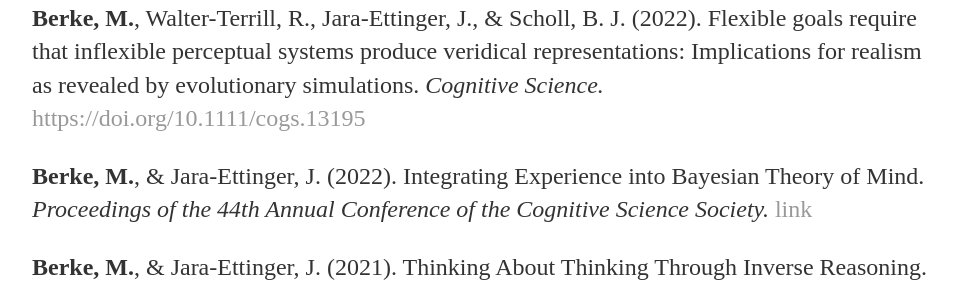
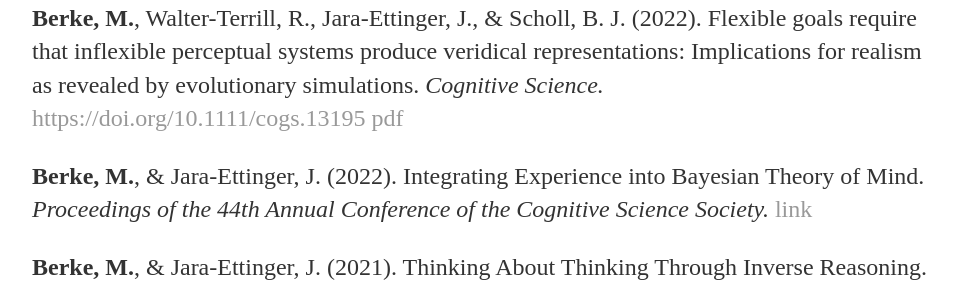
Before and after one commit to marleneberke/marleneberke.github.io, a Jekyll site: the page built from publications.html, in a window 1280 px wide. Shown: the part 287-578 px from the top of the page, without its empty margins (160-1117 px from the left). Built offline with Jekyll 4.4.1, drawn with Linux system fonts in a browser that asks for light colours.

Commit message:
Update publications.html

```diff
--- a/publications.html
+++ b/publications.html
@@ -7,7 +7,7 @@
 
 <p><b>Berke, M.</b>, Azerbayev, Z., Belledonne, M., Tavares, Z., & Jara-Ettinger, J. (<i>under review</i>). MetaCOG: Learning a metacognition to recover what objects are actually there. <a href="https://github.com/marleneberke/marleneberke.github.io/raw/main/METACOG.pdf">preprint</a> </p>
 
-<p><b>Berke, M.</b>, Walter-Terrill, R., Jara-Ettinger, J., & Scholl, B. J. (2022). Flexible goals require that inflexible perceptual systems produce veridical representations: Implications for realism as revealed by evolutionary simulations. <i>Cognitive Science.</i>  <a href="https://doi.org/10.1111/cogs.13195">https://doi.org/10.1111/cogs.13195</a> </p>
+<p><b>Berke, M.</b>, Walter-Terrill, R., Jara-Ettinger, J., & Scholl, B. J. (2022). Flexible goals require that inflexible perceptual systems produce veridical representations: Implications for realism as revealed by evolutionary simulations. <i>Cognitive Science.</i>  <a href="https://doi.org/10.1111/cogs.13195">https://doi.org/10.1111/cogs.13195</a> <a href="https://github.com/marleneberke/marleneberke.github.io/raw/main/FlexibleGoals.pdf">pdf</a> </p>
 
 <p><b>Berke, M.</b>, & Jara-Ettinger, J. (2022). Integrating Experience into Bayesian Theory of Mind. <i>Proceedings of the 44th Annual Conference of the Cognitive Science Society.</i> <a href="https://escholarship.org/content/qt8397z6nx/qt8397z6nx.pdf">link</a> </p>
 
```
